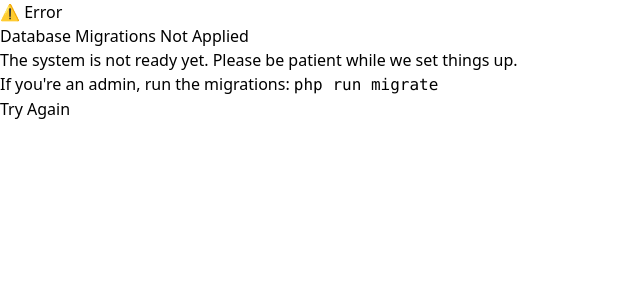
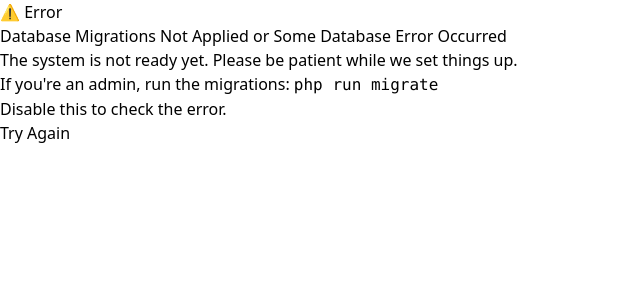
Before and after one commit to graphiert/phpmvc, a PHP site: template app/views/dbfail.twig in a window 1280 px wide. Shown: the top 300 px of the page, without its empty margins (0-640 px from the left). Run offline with PHP 8.4, Linux system fonts and the light colour scheme; the template is opened without the code that fills it, so the values that code supplies are empty; style sheets or scripts are compiled from the project's sources; some libraries are stand-ins or nearby versions.

Commit message:
database failure setup

```diff
--- a/app/views/dbfail.twig
+++ b/app/views/dbfail.twig
@@ -11,7 +11,7 @@
     <div class="text-center">
       <h1 class="text-6xl font-bold text-red-600">⚠️ Error</h1>
       <p class="text-2xl font-semibold text-gray-700 mt-4">
-        Database Migrations Not Applied
+        Database Migrations Not Applied or Some Database Error Occurred
       </p>
       <p class="text-gray-500 mt-2">
         The system is not ready yet. Please be patient while we set things up.
@@ -19,6 +19,11 @@
       <p class="text-gray-500 mt-1">
         If you're an admin, run the migrations:
         <code class="bg-gray-200 px-2 py-1 rounded">php run migrate</code>
+      </p>
+      <p class="text-gray-500 mt-1">
+        <a href="?showError=1" class="text-blue-600 underline">
+          Disable this to check the error.
+        </a>
       </p>
       <a
         href="/"
```
Also changed, not shown: app/controllers/dbfail.php (added, +8 -0 lines), core/App.php (+9 -5 lines).
